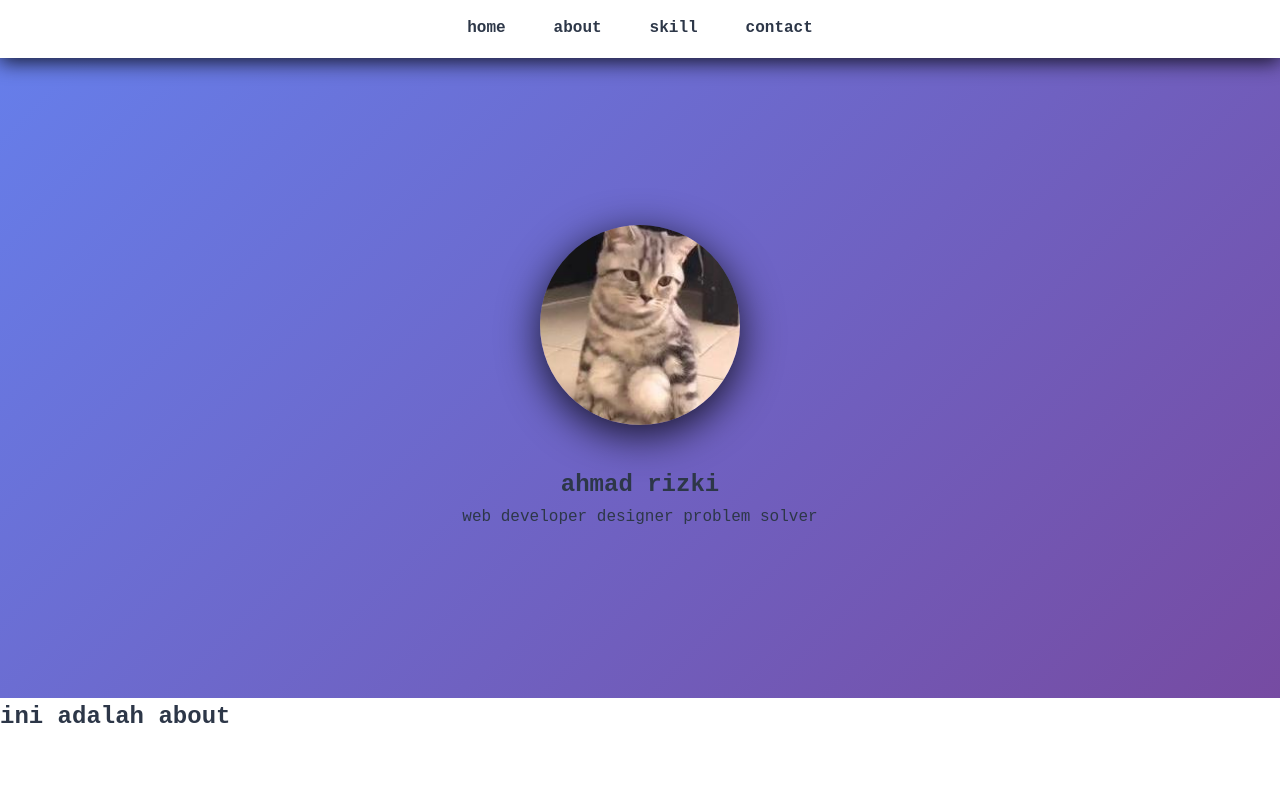
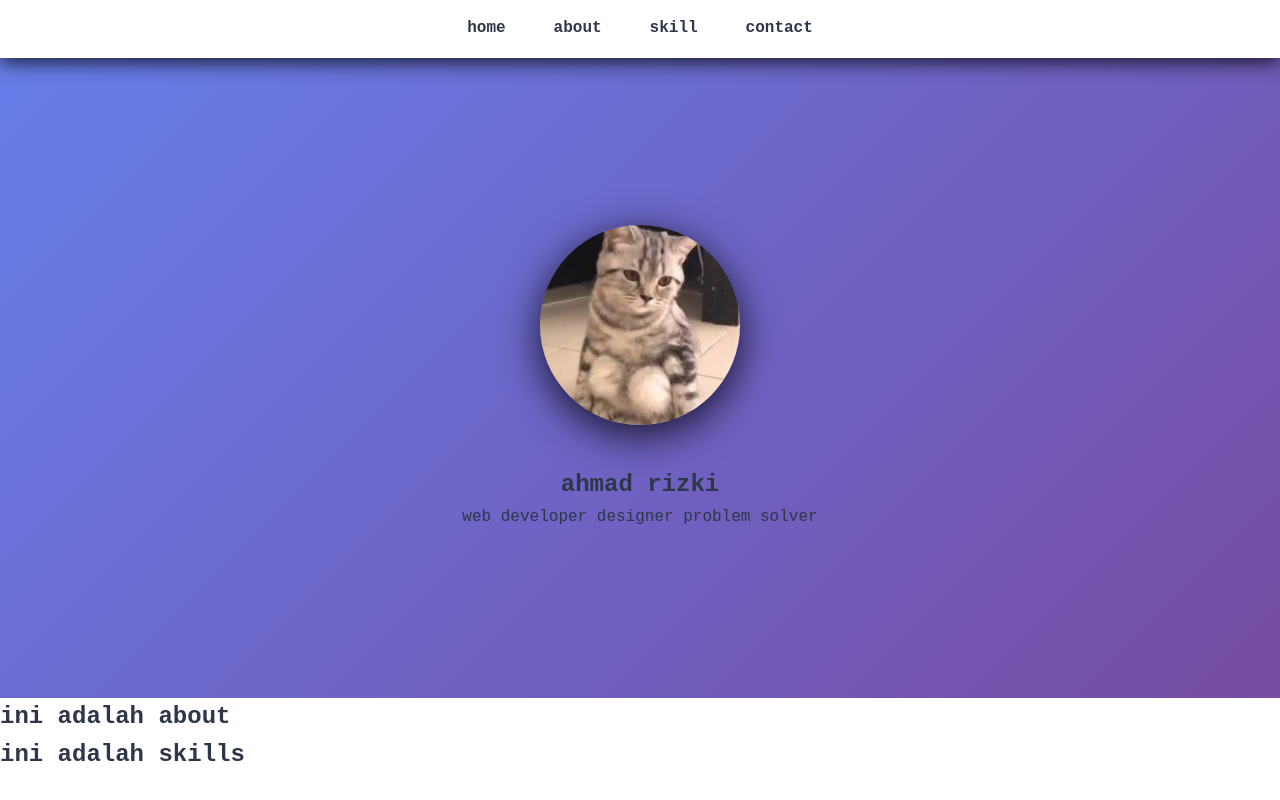
Before and after one commit to ilhmstxr/porto-fastech, a plain HTML site: page Project Day 1/index3.html in a window 1280 px wide. Drawn offline with Linux system fonts and the light colour scheme.

Commit message:
menambahkan skills di index3

```diff
--- a/Project Day 1/index3.html
+++ b/Project Day 1/index3.html
@@ -33,5 +33,11 @@
             <h1>ini adalah about</h1>
         </div>
     </section>
+
+    <section>
+        <div class="skills">
+            <h1>ini adalah skills</h1>
+        </div>
+    </section>
 </body>
 </html>
```
